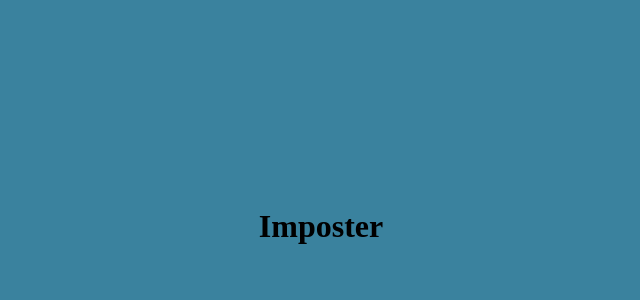
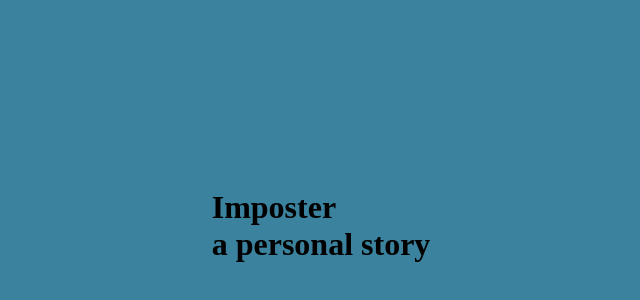
Before and after one commit to Dave-Sterry/Imposter, a React (Create React App) app in the folder Imposter/: page / in a window 1280 px wide. Shown: the part 174-474 px from the top of the page, without its empty margins (319-959 px from the left). Built offline with nearby package versions, Linux system fonts and the light colour scheme.

Commit message:
restructure project for correct React set up

```diff
--- /dev/null
+++ b/Imposter/src/components/App.js
@@ -0,0 +1,13 @@
+import React from 'react';
+import Story from './story';
+
+
+function App() {
+  return (
+    <>
+    <Story />
+    </>
+  );
+}
+
+export default App;
--- /dev/null
+++ b/Imposter/src/components/story.js
@@ -0,0 +1,22 @@
+import React from 'react';
+// import ReactDOM from 'react-dom';
+import { Parallax, ParallaxLayer } from 'react-spring/renderprops-addons'
+
+
+class Story extends React.Component{
+  render() {
+    return(
+      <Parallax ref={ref => (this.parallax = ref)} horizontal={true} pages={10}>
+          <ParallaxLayer offset ={0} speed={1} style={{backgroundColor: ``, display: 'flex', alignItems: 'center', justifyContent: 'center'}} >
+          <h1>Imposter <br/>
+            a personal story</h1> </ParallaxLayer>
+
+          <ParallaxLayer offset ={1} speed={1} style ={{backgroundColor: `#00ff00` }} />
+
+
+      </Parallax>
+    )
+  }
+}
+
+export default Story;
--- a/Imposter/src/index.css
+++ b/Imposter/src/index.css
@@ -1,3 +1,4 @@
+@import url("https://fonts.googleapis.com/css2?family=DotGothic16&display=swap");
 .container > div > div {
   display: flex;
   align-items: center;
@@ -7,7 +8,7 @@
 .text {
   pointer-events: none;
   justify-content: start !important;
-  font-family: 'Kanit', sans-serif;
+  font-family: 'DotGothic16', sans-serif;
   line-height: 0px;
   text-transform: uppercase;
 }
--- a/Imposter/src/index.js
+++ b/Imposter/src/index.js
@@ -1,19 +1,13 @@
 import React from 'react';
 import ReactDOM from 'react-dom';
-import { Parallax, ParallaxLayer } from 'react-spring/renderprops-addons'
+import App from './components/App';
 
 
-class Story extends React.Component{
-  render() {
-    return(
-      <Parallax ref={ref => (this.parallax = ref)} horizontal={true} pages={10}>
-          <ParallaxLayer offset ={0} speed={1} style={{backgroundColor: ``, display: 'flex', alignItems: 'center', justifyContent: 'center'}} > <h1>Imposter</h1></ParallaxLayer>
-          <ParallaxLayer offset ={1} speed={1} style ={{backgroundColor: `#00ff00` }} />
+ReactDOM.render(
+  <React.Fragment>
+    <App />
+  </React.Fragment>,
 
 
-      </Parallax>
-    )
-  }
-}
-
-ReactDOM.render(<Story />, document.getElementById('root'))
+  document.getElementById('root')
+);
```
Also changed, not shown: Imposter/src/App.js (deleted, +0 -25 lines), 1 other file (tests, documents, lock files or other folders).
